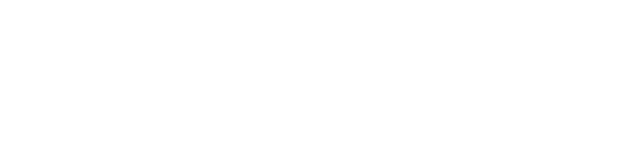
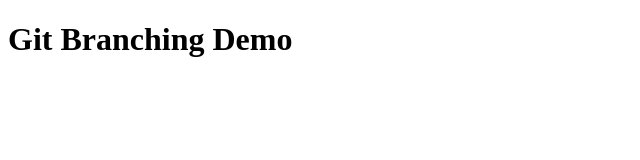
Before and after one commit to jpikturna/branching_demo, a plain HTML site: page test.html in a window 1280 px wide. Shown: the whole page, without its empty margins (0-640 px from the left). Drawn offline with Linux system fonts and the light colour scheme.

Commit message:
added heading

```diff
--- a/test.html
+++ b/test.html
@@ -6,5 +6,7 @@
     <meta name="viewport" content="width=device-width, initial-scale=1.0" />
     <title>Branching Demo</title>
   </head>
-  <body></body>
+  <body>
+    <h1>Git Branching Demo</h1>
+  </body>
 </html>
```
